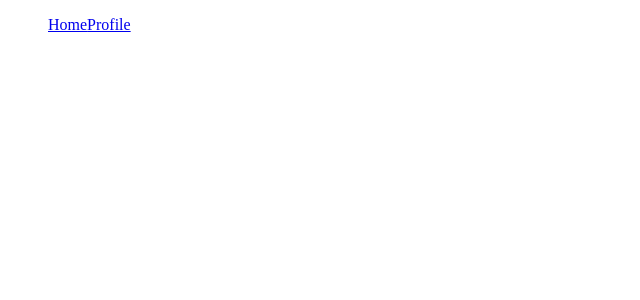
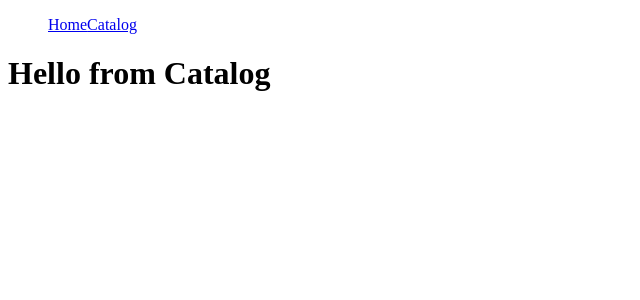
Before and after one commit to Ying-lenny/odin-shopping, a React (Create React App) app: page /Catalog in a window 1280 px wide. Before the commit this address had no page. Shown: the top 300 px of the page, without its empty margins (0-640 px from the left). Built offline with nearby package versions, Linux system fonts and the light colour scheme.

Commit message:
Created Components + Assets Folders, moved files

```diff
--- a/src/App.js
+++ b/src/App.js
@@ -1,7 +1,8 @@
 const App = () => {
   return (
     <div>
-      <h1>Hello from App</h1>
+      <h1>This is the Homepage</h1>
+      <h2>Swag</h2>
     </div>
   );
 };
--- /dev/null
+++ b/src/Components/Catalog.js
@@ -0,0 +1,9 @@
+const Catalog = () => {
+    return (
+        <div>
+            <h1>Hello from Catalog</h1>
+        </div>
+    )
+}
+
+export default Catalog;
--- a/src/Components/Nav.js
+++ b/src/Components/Nav.js
@@ -6,7 +6,7 @@ const Nav = () => {
         <div className="navbar">
                 <ul className="nav-links">
                     <Link to='/'>Home</Link>
-                    <Link to='/Profile'>Profile</Link>
+                    <Link to='/Catalog'>Catalog</Link>
                 </ul>
         </div>
     )
--- a/src/Components/Profile.js
+++ /dev/null
@@ -1,9 +0,0 @@
-const Profile = () => {
-    return (
-        <div>
-            <h1>Hello from Profile</h1>
-        </div>
-    )
-}
-
-export default Profile;
--- a/src/Components/RouteSwitch.js
+++ b/src/Components/RouteSwitch.js
@@ -1,6 +1,6 @@
 import { BrowserRouter, Routes, Route } from 'react-router-dom';
 import App from '../App';
-import Profile from './Profile';
+import Catalog from './Catalog';
 import Nav from './Nav';
 
 const RouteSwitch = () => {
@@ -10,7 +10,7 @@ const RouteSwitch = () => {
                 <Nav/>
                 <Routes>
                     <Route path='/' exact element={<App/>}/>
-                    <Route path='/profile' element={<Profile/>}/>
+                    <Route path='/Catalog' element={<Catalog/>}/>
                 </Routes>
             </div>
         </BrowserRouter>
```
Also changed, not shown: src/data.js (added, +12 -0 lines), src/Assets/Ryan.jpg (added).
